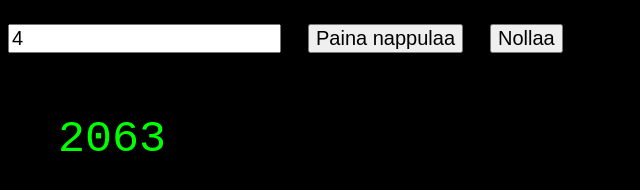
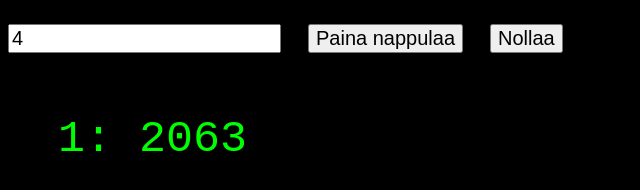
Before and after one commit to MawKKe/mawkke.github.io, a plain HTML site: page gen.html in a window 1280 px wide. Both pictures are taken after a click on the button "Paina nappulaa". Shown: the whole page, without its empty margins (0-640 px from the left). Drawn offline with Linux system fonts and the light colour scheme.

Commit message:
add counter

```diff
--- a/gen.html
+++ b/gen.html
@@ -35,8 +35,11 @@ ul {
 	</ul>
 
 <script>
+	var counter = 1;
+
 	var zero = function(){
 		document.getElementById("numerot").innerHTML = "";
+		counter = 1;
 	}
 	var rnd = function(n){
 		var s = "";
@@ -55,8 +58,9 @@ ul {
 		console.log(r);
 		var ul = document.getElementById("numerot");
 		var li = document.createElement("li");
-		li.appendChild(document.createTextNode(r));
+		li.appendChild(document.createTextNode(String(counter) + ": " + r));
 		ul.appendChild(li);
+		counter++;
 	};
 </script>
 </body>
```
